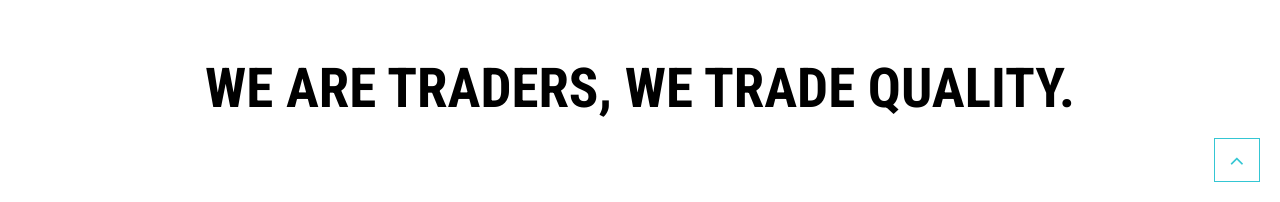
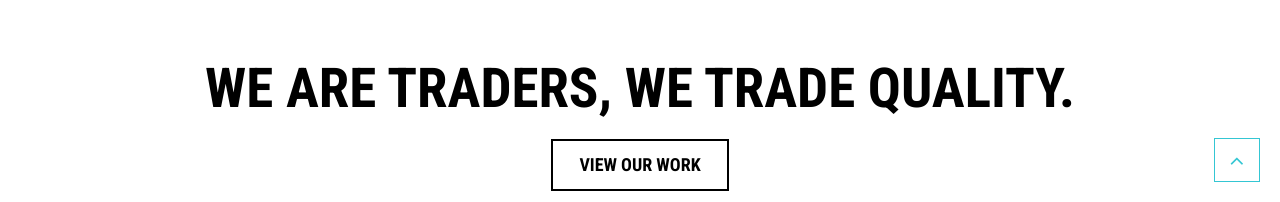
Before and after one commit to SamrendraS/T.D.Impex, a plain HTML site: page index.html in a window 1280 px wide. Shown: the part 598-800 px from the top of the page. Drawn offline with nearby package versions, Linux system fonts and the light colour scheme.

Commit message:
Updated styles for landing page

```diff
--- a/css/style.css
+++ b/css/style.css
@@ -50,6 +50,18 @@ html, body{
     background: #fff;
     color: #41464B;
 }
+
+.btn-black{
+    color: black;
+    border-color: black;
+}
+
+.btn-black:hover,
+.btn-black:focus{
+    background: black;
+    color: white;
+}
+
 .btn-blue{
     color: #34C6D3;
     border-color: #34C6D3;
--- a/index.html
+++ b/index.html
@@ -87,7 +87,7 @@
                         </div>
                         <!--.home-heading-->
                         <div class="home-btn wow animated zoomIn">
-                        <a href="#work" class="btn btn-lg btn-general btn-white smooth-scroll" role="button" title="View Our Work">view our work</a>
+                        <a href="#work" class="btn btn-lg btn-general btn-black smooth-scroll" role="button" title="View Our Work">view our work</a>
                         </div>
                         </div>
                     </div>
```
